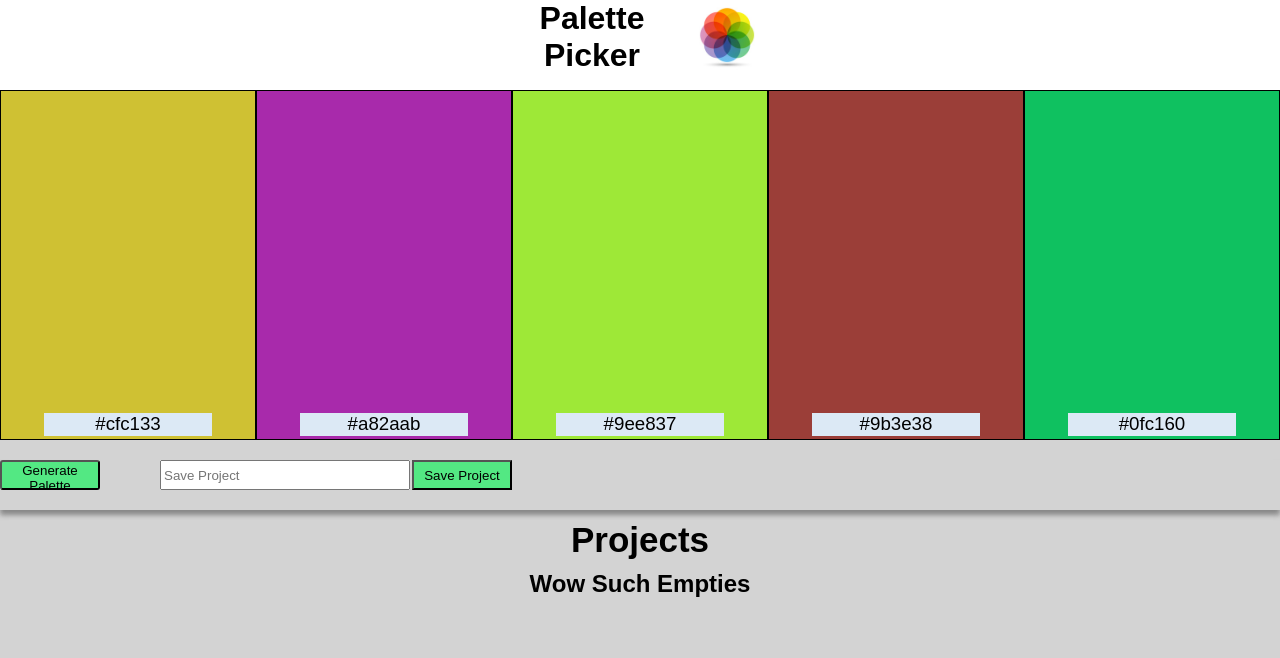
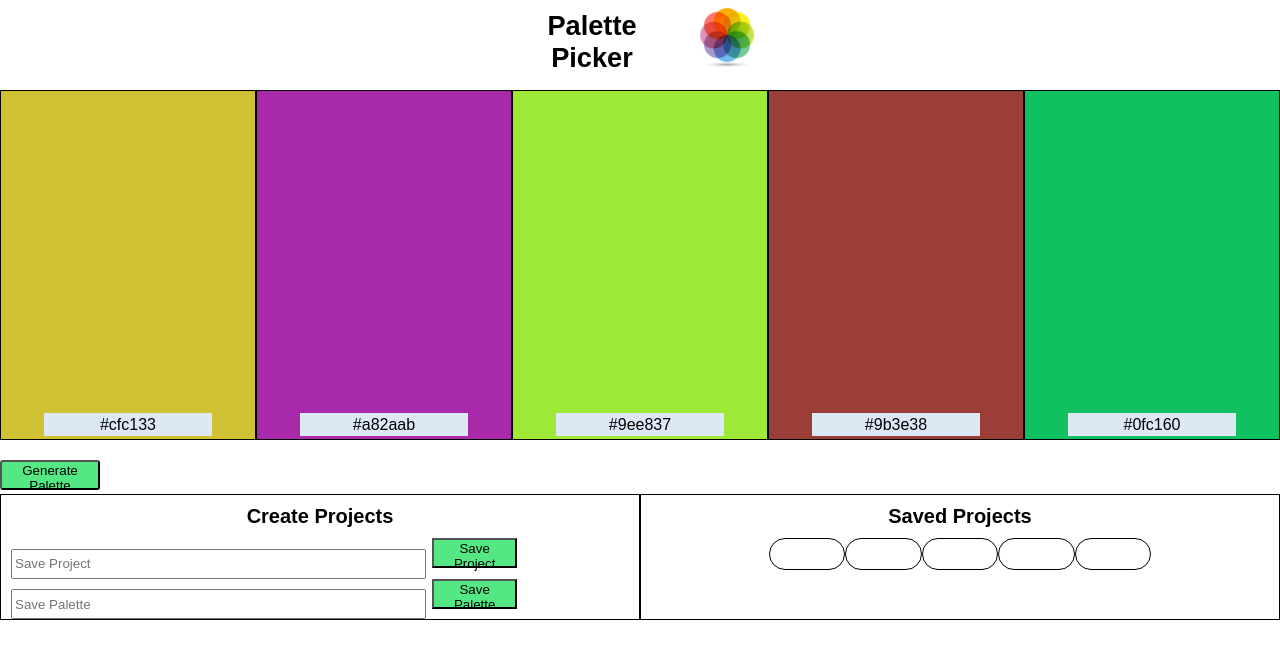
Before and after one commit to johnmboudreaux/palette-picker, a website: page public/index.html in a window 1280 px wide. Drawn offline with nearby package versions, Linux system fonts and the light colour scheme; no server answers; a web font is replaced by a local one.

Commit message:
moved some fetch calls added some styling

```diff
--- a/public/css/styles.css
+++ b/public/css/styles.css
@@ -1,5 +1,6 @@
 * {
   box-sizing: border-box;
+  font-family: 'Hammersmith One', sans-serif;
   margin: 0px;
 }
 
@@ -11,6 +12,11 @@ header  {
   top: 18px;
   z-index: 100;
   text-align: center;
+}
+
+.title {
+  font-size: 1.7em;
+  margin-top: 10px;
 }
 
 .header-container {
@@ -60,21 +66,22 @@ header  {
 
 .hex-number {
   background-color: #DCE9F5;
+  font-size: 1em;
   font-weight: 400;
   height: 23px;
   width: 66%;
   margin-bottom: 3px;
+  padding-top: 3px;
   text-align: center;
 }
 
 .project-controls {
   display: flex;
-  height: 50px;
-  justify-content: flex-start;
-  -webkit-box-shadow: 0 10px 5px #888888;
+  width: 50vw;
+  /*-webkit-box-shadow: 0 10px 5px #888888;
   -moz-box-shadow: 0 10px 5px #888888;
   box-shadow: 0 5px 5px #888888;
-  margin-bottom: 10px
+  margin-bottom: 10px*/
 }
 
 .generate-palette-button {
@@ -89,34 +96,65 @@ header  {
   background-color: #FFEF6E;
 }
 
-.project-input {
+.project-input,
+.palette-input {
   height: 30px;
-  width: 250px;
+  width: 65%;
   margin: 0 2px 0 10px;
 }
 
-.project-button {
+.project-button,
+.palette-button {
   background-color: #53E883;
   height: 30px;
-  width: 100px;
+  width: 85px;
 }
 
-.project-button:hover {
+.project-button:hover,
+.palette-button:hover {
   background-color: #FFEF6E;
 }
 
-.parent-project-container {
-  display: flex;
-  align-items: center;
-  flex-direction: column;
+.left-side {
+  border: solid 1px;
+  width: 50vw;
 }
 
-.project-container-title {
-  font-size: 35px;
-  margin-bottom: 10px;
+.right-side {
+  border: solid 1px;
+  width: 50vw;
 }
 
-body {
-  background-color: lightgrey;
-  font-family: 'Hammersmith One', sans-serif;
+.palette-template h1 {
+  font-size: 20px;
+  margin: 10px auto 10px auto;
+  text-align: center;
 }
+
+.color-palette {
+  display: flex;
+  flex-direction: row;
+  height: 30px;
+  width: 60%;
+  margin: 0 auto 0 auto;
+}
+
+.color-swatch {
+  border: solid 1px;
+  border-radius: 1em;
+  display: grid;
+  grid-template-columns: repeat(5, 1fr);
+  height: 2em;
+  width: 100%;
+}
+
+.creat-project-container {
+  font-size: 20px;
+  margin: 10px auto 10px auto;
+  text-align: center;
+}
+
+aside {
+  display: flex;
+  flex-wrap: wrap;
+}
--- a/public/index.html
+++ b/public/index.html
@@ -14,7 +14,7 @@
   <header>
     <div class="header-container">
       <div class="header-title">
-        <h1>Palette Picker</h1>
+        <h1 class="title">Palette Picker</h1>
       </div>
       <div class="header-logo">
         <img class="logo" alt="colorful wheel" src="./assets/color-wheel.jpg"/>
@@ -40,23 +40,42 @@
         <h3 class="hex-number"></h3>
       </div>
     </section>
-    <section class="project-controls">
+    <div>
       <button class="generate-palette-button" id="generate-button">Generate Palette</button>
-      <input class="project-input" id="save-project-input" type="text" placeholder="Save Project">
-      <button class="project-button" id="save-project-button">Save Project</button>
-    </section>
+    </div>
   </main>
 
-  <main>
-    <section class="parent-project-container">
-      <h1 class="project-container-title">Projects</h1>
-      <div class="child-project-container">
-        <h2>Wow Such Empties</h2>
+  <aside>
+
+    <section class="left-side">
+      <h1 class="creat-project-container">Create Projects</h1>
+      <div>
+        <input class="project-input" id="save-project-input" type="text" placeholder="Save Project">
+        <button class="project-button" id="save-project-button">Save Project</button>
+      </div>
+      <div>
+        <input class="palette-input" id="save-palette-input" type="text" placeholder="Save Palette">
+        <button class="palette-button" id="save-pallete-button">Save Palette</button>
       </div>
     </section>
-  </main>
 
+    <section class="right-side">
+      <div class="palette-template">
+        <h1>Saved Projects</h1>
+        <h5></h5>
+        <div class="color-palette">
+          <div class="color-swatch"></div>
+          <div class="color-swatch"></div>
+          <div class="color-swatch"></div>
+          <div class="color-swatch"></div>
+          <div class="color-swatch"></div>
+        </div>
+      </div>
+    </section>
+
+  </aside>
+
+<script src="js/fetch-calls.js"></script>
 <script src="js/scripts.js"></script>
-<script src="js/fetch-calls.js"></script>
 </body>
 </html>
--- a/public/js/fetch-calls.js
+++ b/public/js/fetch-calls.js
@@ -1,32 +1,7 @@
-(function(){
-  /*eslint-disable */
-  function init() {
-    $.ajax({
-      url: '/api/v1/projects',
-      method: 'GET',
-      dataType: 'json'
-    }).done(function(response) {
-        console.log(response);
-    })
-      .fail(function(error) {
-        console.log(error);
-      });
 
-    $('#generate-button').click(function() {
-      $.ajax({
-        url: '/api/v1/createProject',
-        method: 'POST',
-        dataType: 'json',
-        projectData: { id: 1, name: 'project2', palettes: [] }
-      }).done(function(response) {
-          console.log(response);
-      })
-        .fail(function(error) {
-          console.log(error);
-        });
-    });
-  }
-
-  $(init);
-
-})();
+const getProjects = () => {
+  return fetch('/api/v1/projects')
+    .then(response => response.json())
+    .then(parsedResponse => parsedResponse)
+    .catch(error => console.log(error));
+};
--- a/public/js/scripts.js
+++ b/public/js/scripts.js
@@ -17,7 +17,6 @@ const setColor = (color, position) => {
   $('.palette-' + position).css('background', color);
 };
 
-
 const setAllColors = () => {
   for (var i = 1; i < 6; i++) {
     setColor(generateColor(), i);
@@ -25,3 +24,13 @@ const setAllColors = () => {
 };
 
 setAllColors();
+
+const loadProjects = async () => {
+  const allProjects = await getProjects();
+
+  console.log(allProjects);
+};
+
+loadProjects();
+
+$('#generate-button').click(setAllColors);
```
Also changed, not shown: server.js (+30 -19 lines).
